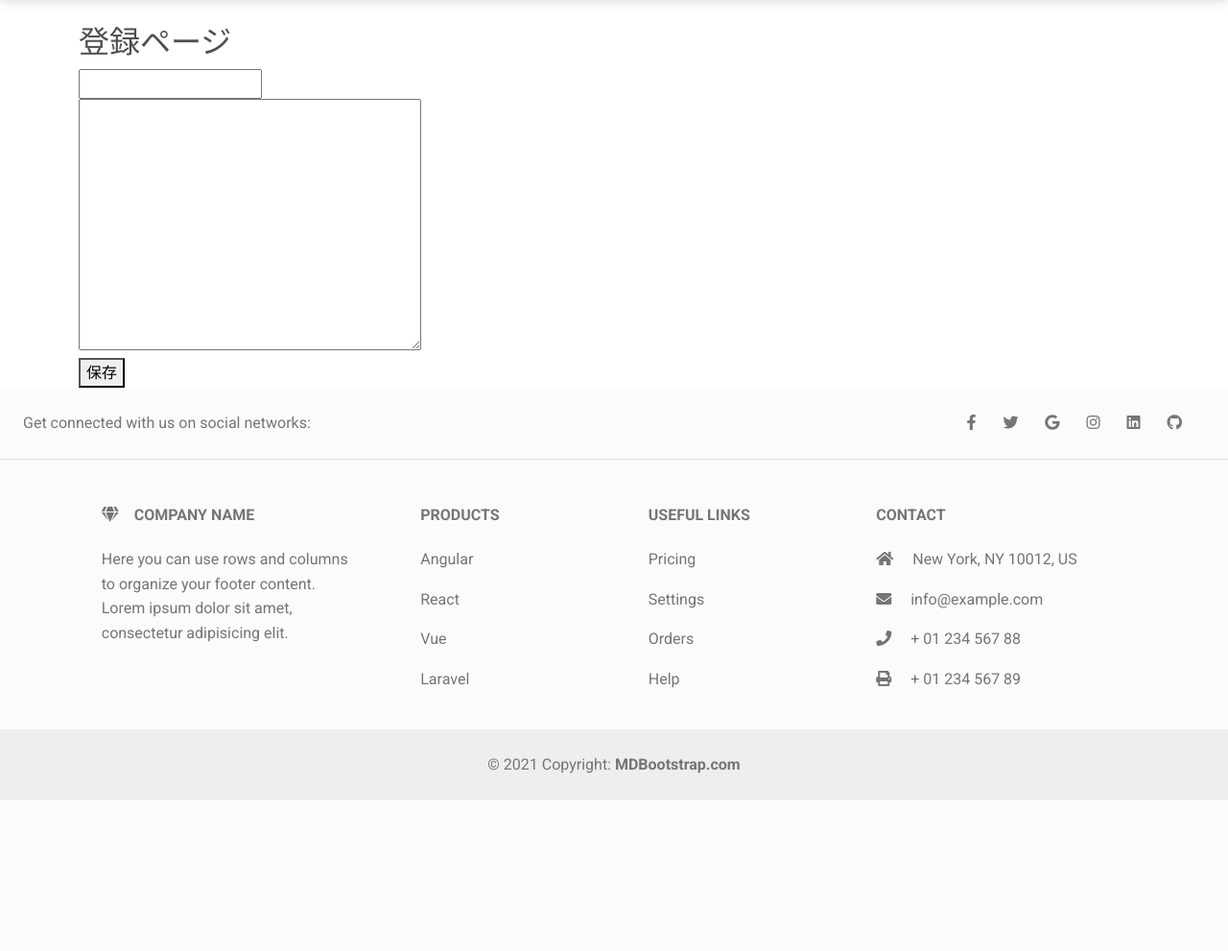
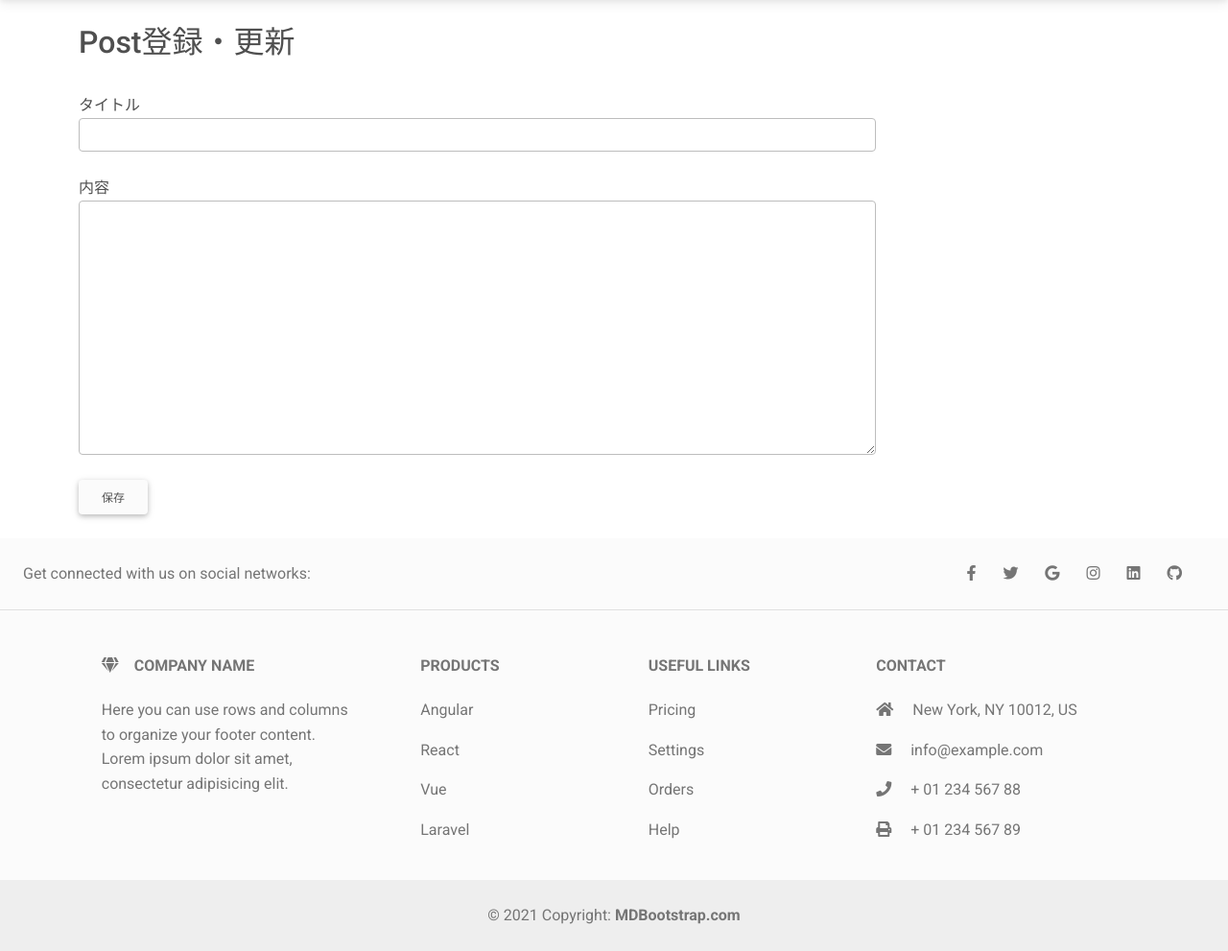
Before and after one commit to suzuki-yud/Django-Tutorial, a Django app: page /post_create in a window 1280 px wide. Shown: the part 59-1050 px from the top of the page at 96% size. Before the commit the page ends 893 px from the top, so only its background shows below. Run offline with Django 3.2, Linux system fonts and the light colour scheme.

Commit message:
Arranged the page to create new post by Bootstrap

```diff
--- a/myapp/forms.py
+++ b/myapp/forms.py
@@ -6,3 +6,8 @@ class PostForm(forms.ModelForm):
     class Meta:
         model = Post
         fields = ('title', 'content')
+
+    def __init__(self, *args, **kwargs):
+        super().__init__(*args, **kwargs)
+        for field in self.fields.values():
+            field.widget.attrs['class'] = 'form-control'
--- a/myapp/templates/myapp/post_form.html
+++ b/myapp/templates/myapp/post_form.html
@@ -1,17 +1,28 @@
 {% extends 'myapp/base.html' %}
 
 {% block content %}
+<div class="row">
+    <div class="col-md-9">
         <br>
-<h2>登録ページ</h2>
-
+        <h2>Post登録・更新</h2>
+        <br>
         <form action="" method="post">
             {% csrf_token %}
+            <div class="form-group">
+                <label>タイトル</label>
                 {{ form.title }}
+            </div>
             <br>
+            <div class="form-group">
+                <label>内容</label>
                 {{ form.content }}
+            </div>
             <br>
-    <button type="submit">保存</button>
-
+            <button type="button" class="btn btn-light" data-mdb-ripple-color="dark">保存</button>
+            <br>
+            <br>
         </form>
+    </div>
+</div>
 
 {% endblock %}
```
Lines whose indentation alone changed are shown as unchanged.
